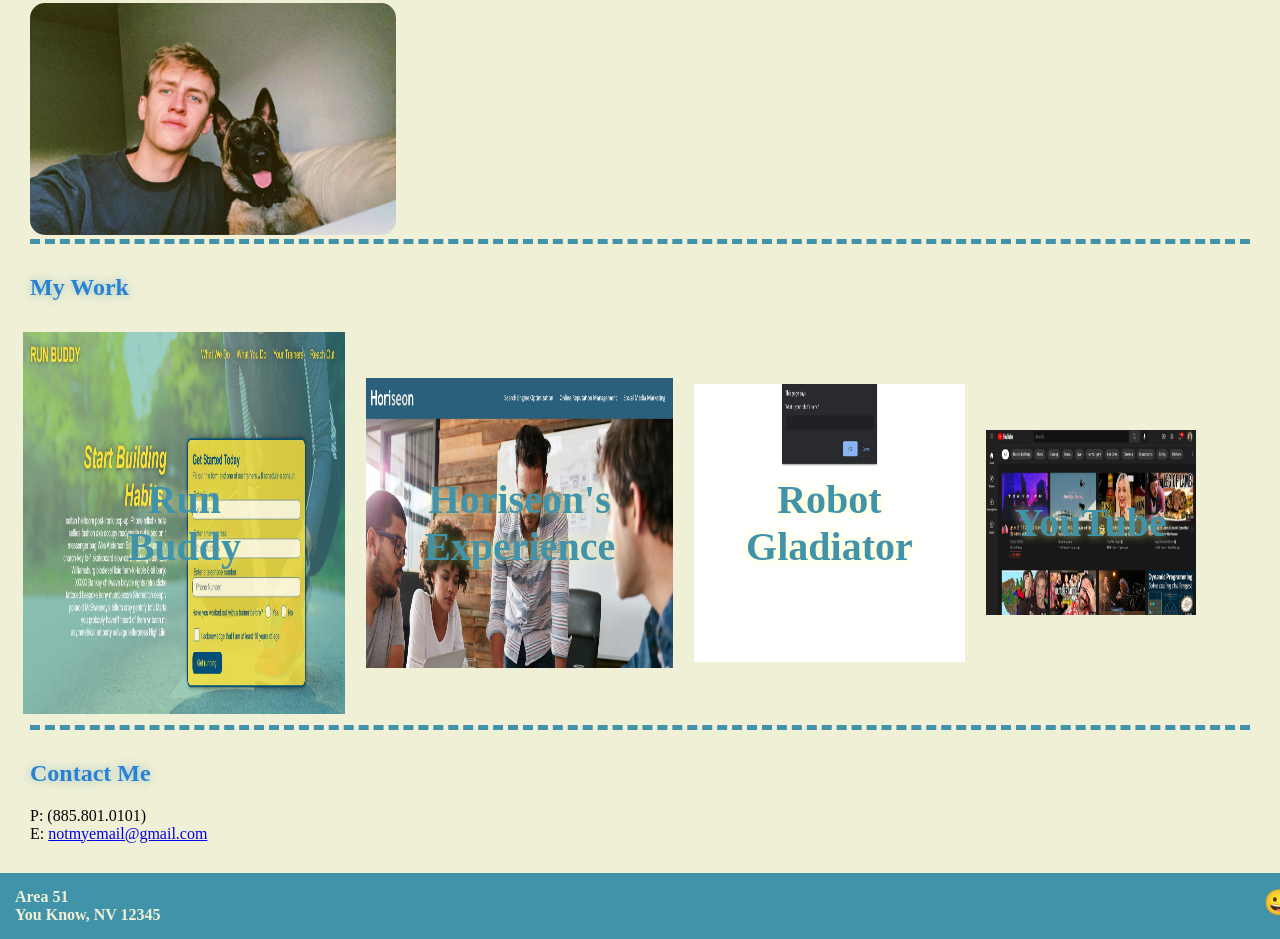
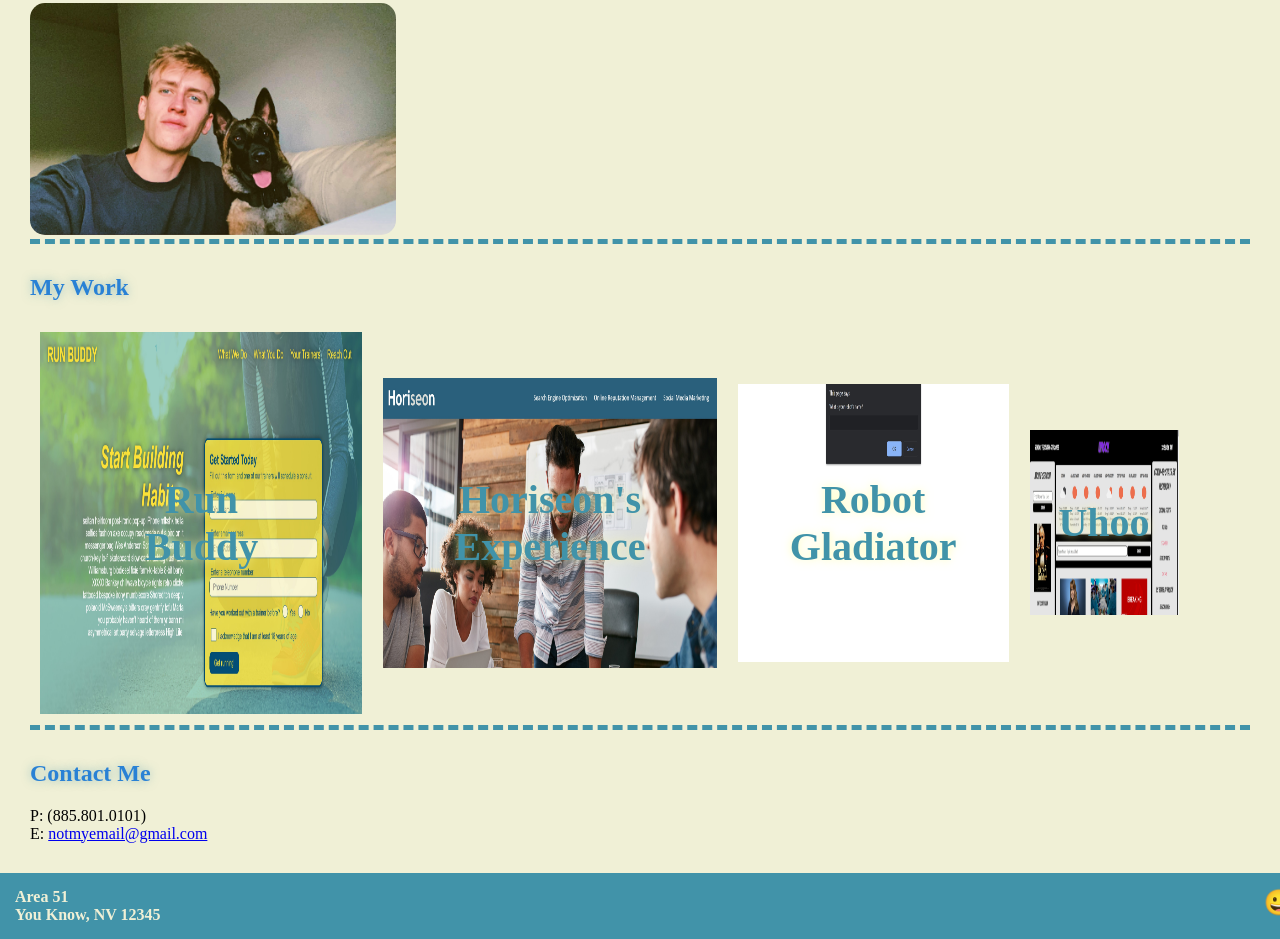
Before and after one commit to KCaseyChamberlain/kcasey-web-portfolio, a plain HTML site: page index.html in a window 1280 px wide. Shown: the part 581-1520 px from the top of the page. Drawn offline with Linux system fonts and the light colour scheme.

Commit message:
uhoo added to portfolio

```diff
--- a/assets/css/style.css
+++ b/assets/css/style.css
@@ -129,10 +129,10 @@ img {
   background-repeat: round;
 }
 
-#youtube {
+#uhoo {
   padding: 2.5%;
   margin: .9%;
-  background-image: url(../images/youtube.jpg);
+  background-image: url(../images/uhoo.jpg);
   background-size: 400px 200x;
   background-repeat: round;
 }
--- a/index.html
+++ b/index.html
@@ -71,8 +71,8 @@
                 <p>Robot Gladiator</p>
             </article>
 
-            <article id="youtube" onclick="location.href='https://www.youtube.com/';" style="cursor: pointer;">
-                <p>YouTube</p>
+            <article id="uhoo" onclick="location.href='https://kcaseychamberlain.github.io/uhoo/';" style="cursor: pointer;">
+                <p>Uhoo</p>
             </article>
         </div>
     </section>
```
Also changed, not shown: assets/images/uhoo.jpg (added), assets/images/youtube.jpg (deleted).
